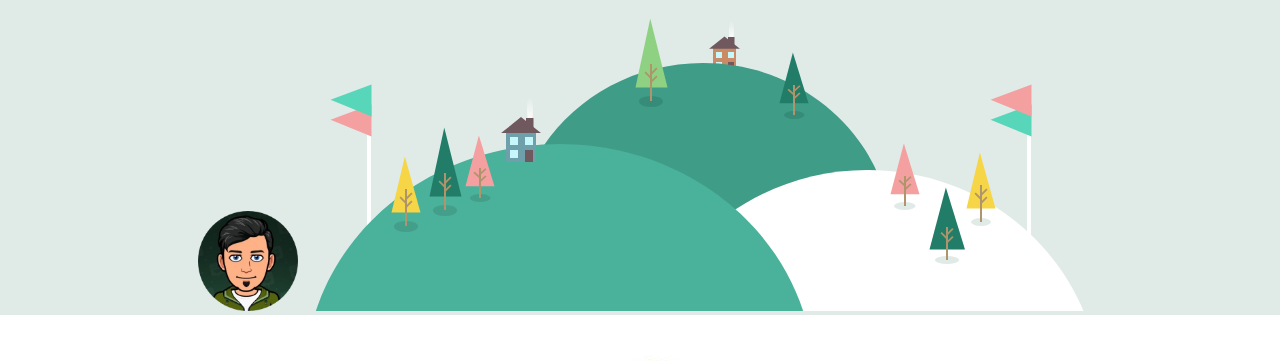
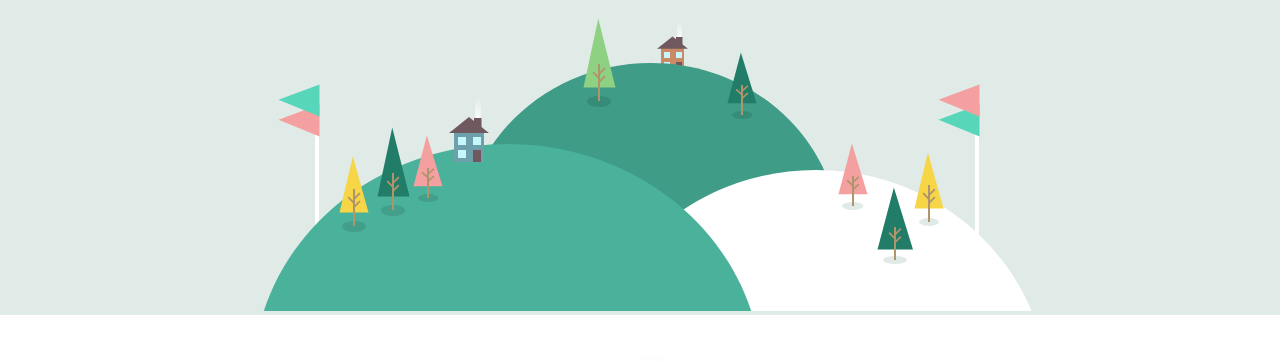
Before and after one commit to Amanhiranwal/My-site, a plain HTML site: page index.html in a window 1280 px wide. Shown: the part 364-725 px from the top of the page. Drawn offline with Linux system fonts and the light colour scheme.

Commit message:
Update index.html

```diff
--- a/index.html
+++ b/index.html
@@ -15,7 +15,7 @@
     <img class="top-cloud" src="cloud.png" alt="cloud">
     <h1>I am Aman</h1>
     <h2>a Programer</h2>
-    <a href="index.html"><img class="one" src="My image.png" alt="My image" width="100px" height="100px"></a>
+
 
     <img class="bottom-cloud" src="cloud.png" alt="cloud">
     <img src="land.svg" alt="mountain">
```
